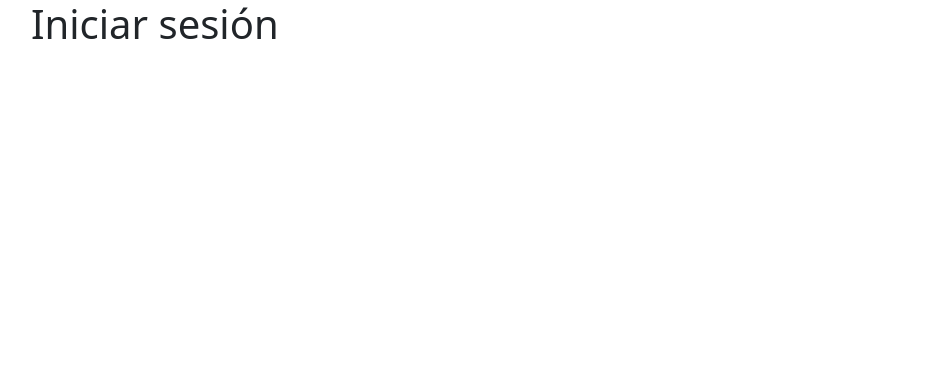
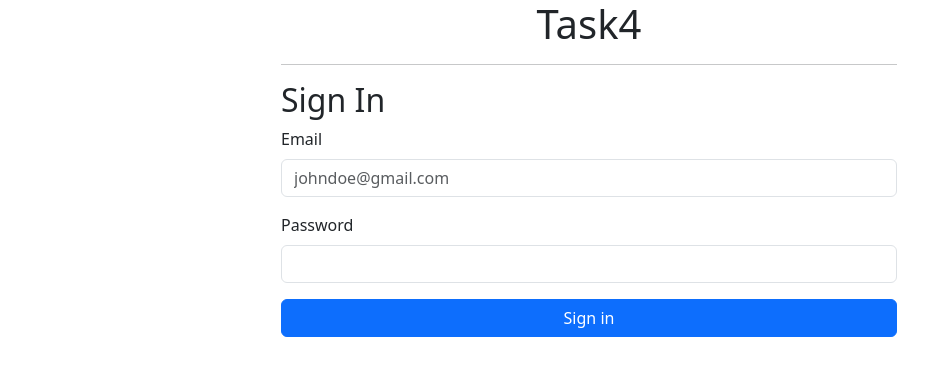
Before and after one commit to mcmmiguel/Task4, a React (Vite) app: page /auth/login in a window 1280 px wide. Shown: the top 376 px of the page, without its empty margins (51-979 px from the left). Built offline with nearby package versions, Linux system fonts and the light colour scheme; no server answers.

Commit message:
Feat. Add Login View

```diff
--- a/src/api/authAPI.ts
+++ b/src/api/authAPI.ts
@@ -4,8 +4,8 @@ import { RegisterForm } from "../views/RegisterView";
 export async function registerAccount(formData: RegisterForm) {
     try {
         const url = '/auth/register';
-        const { data } = await api.post(url, formData);
-        console.log(data);
+        const { data } = await api.post<string>(url, formData);
+        return data;
     } catch (error) {
         console.log(error);
     }
--- a/src/views/LoginView.tsx
+++ b/src/views/LoginView.tsx
@@ -1,11 +1,68 @@
+import { useForm } from "react-hook-form"
+
+export type LoginForm = {
+    email: string;
+    password: string;
+}
+
 const LoginView = () => {
+
+    const initialValues: LoginForm = {
+        email: '',
+        password: '',
+    }
+
+    const { register, handleSubmit, formState: { errors }, reset } = useForm<LoginForm>({ defaultValues: initialValues });
+
+    const handleLogin = (formData: LoginForm) => {
+        console.log(formData);
+        reset();
+    }
+
     return (
-        <main className="container">
-            <h1>Iniciar sesión</h1>
-            <form className="">
-                <label htmlFor=""></label>
+        <div className="container w-50">
+            <h1 className="text-center">Task4</h1>
+            <hr />
+            <h2 className="mt-10">Sign In</h2>
+            <form
+                className="d-flex flex-column align-center needs-validation"
+                onSubmit={handleSubmit(handleLogin)}
+            >
+                <div className="mb-3">
+                    <label htmlFor="email" className="form-label">Email</label>
+                    <input
+                        id="email"
+                        type="email"
+                        className={`form-control ${errors.email ? 'is-invalid' : ''}`}
+                        placeholder="johndoe@gmail.com"
+                        {...register("email", {
+                            required: "The email is required",
+                            pattern: {
+                                value: /\S+@\S+\.\S+/,
+                                message: "E-mail no válido",
+                            },
+                        })}
+                    />
+                    {errors.email && <div className="invalid-feedback">{errors.email.message}</div>}
+                </div>
+                <div className="mb-3">
+                    <label htmlFor="password" className="form-label">Password</label>
+                    <input
+                        id="password"
+                        type="password"
+                        className={`form-control ${errors.password ? 'is-invalid' : ''}`}
+                        {...register('password', {
+                            minLength: 8,
+                            required: 'Invalid password'
+                        })}
+                    />
+                    {errors.password && <div className="invalid-feedback">{errors.password.message}</div>}
+                </div>
+
+
+                <button className="btn btn-primary">Sign in</button>
             </form>
-        </main>
+        </div>
     )
 }
 export default LoginView
--- a/src/views/RegisterView.tsx
+++ b/src/views/RegisterView.tsx
@@ -17,12 +17,14 @@ const RegisterView = () => {
         password_confirmation: '',
     }
 
-    const { register, handleSubmit, formState: { errors }, watch } = useForm({ defaultValues: initialValues });
+    const { register, handleSubmit, formState: { errors }, watch, reset } = useForm({ defaultValues: initialValues });
 
     const password = watch('password');
 
-    const handleLogin = async (formData: RegisterForm) => {
-        await registerAccount(formData);
+    const handleRegister = async (formData: RegisterForm) => {
+        const data = await registerAccount(formData);
+        console.log(data);
+        reset();
     }
 
     return (
@@ -32,7 +34,7 @@ const RegisterView = () => {
             <h2 className="mt-10">Register account</h2>
             <form
                 className="d-flex flex-column align-center needs-validation"
-                onSubmit={handleSubmit(handleLogin)}
+                onSubmit={handleSubmit(handleRegister)}
             >
                 <div className="mb-3">
                     <label htmlFor="name" className="form-label">Name</label>
```
